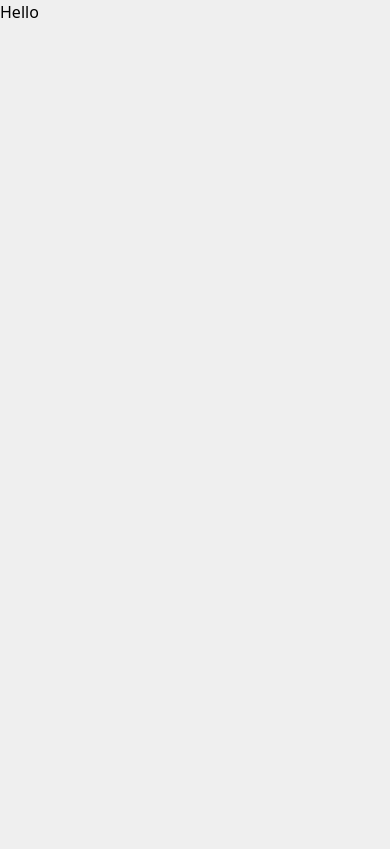
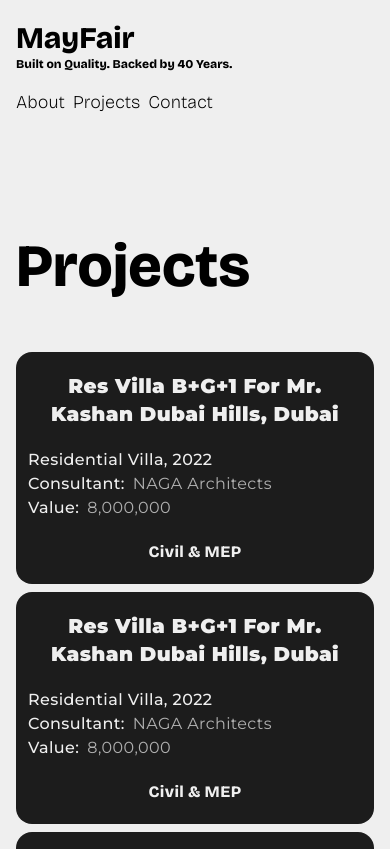
Before and after one commit to J-Herika/mayfair-company, a SvelteKit app: page /projects/1 in a window 390 px wide. Shown: the top 849 px of the page. Built offline with nearby package versions, Linux system fonts and the light colour scheme.

Commit message:
make project page responsive

```diff
--- a/src/routes/project.svelte
+++ b/src/routes/project.svelte
@@ -12,11 +12,12 @@
 		<div class="flex h-full max-w-xl flex-col items-center justify-evenly text-center">
 			<p>{props.project.header}</p>
 			<p class="mt-4 text-sm font-light md:text-xl">{props.project.content}</p>
-			<button
+			<a
+				href={props.link}
 				class="border-primary text-primary hover:bg-primary active:bg-primary active:text-background hover:text-background mt-10 w-1/2 border-4 px-6 py-2 text-base transition-all duration-300 ease-linear hover:cursor-pointer sm:mt-12 sm:px-6 sm:py-5 sm:text-lg"
 			>
-				<a href={props.link}>Projects</a>
-			</button>
+				<button>Projects</button>
+			</a>
 		</div>
 	{:else}
 		<p class="text-center">{props.project.header}</p>
--- a/src/routes/projects/[id]/+page.svelte
+++ b/src/routes/projects/[id]/+page.svelte
@@ -1,5 +1,42 @@
 <script lang="ts">
-	let props = $props();
+	import { page } from '$app/state';
+	import Footer from '$lib/footer.svelte';
+	import Header from '$lib/header.svelte';
+	import gsap from 'gsap';
+	import ProjectBlock from './projectBlock.svelte';
+
+	const id = page.params.id;
+
+	let main: gsap.TweenTarget;
+
+	// $effect(() => {
+	// 	gsap.from(main, {
+	// 		opacity: 0.5,
+	// 		y: 200,
+	// 		duration: 1,
+	// 		ease: 'power1.out'
+	// 	});
+	// });
 </script>
 
-<h1>Hello</h1>
+<Header />
+<!-- bind:this={main} -->
+<div class="mx-auto max-w-4xl px-4">
+	<h1
+		class="font-grotesque mt-30 mb-14 text-6xl font-black md:mt-40 md:mb-20 md:text-7xl lg:text-8xl"
+	>
+		Projects
+	</h1>
+</div>
+
+<main class="font-grotesque mx-auto flex w-full max-w-7xl flex-col px-4">
+	<section
+		class="flex flex-wrap items-center gap-2 tracking-wide md:justify-normal md:gap-2 lg:gap-6"
+	>
+		<ProjectBlock />
+		<ProjectBlock />
+		<ProjectBlock />
+		<ProjectBlock />
+	</section>
+</main>
+<Footer />
--- /dev/null
+++ b/src/routes/projects/[id]/projectBlock.svelte
@@ -0,0 +1,25 @@
+<script lang="ts">
+	let prop = $props();
+</script>
+
+<div
+	class=" font-montserrat text-background text-md flex flex-col gap-5 rounded-2xl bg-[#1C1C1C] px-3 py-5 font-normal lg:p-5"
+>
+	<h3
+		class=" max-w-[25ch] text-center text-xl font-black sm:max-w-[19ch] md:max-w-[20ch] lg:text-2xl"
+	>
+		Res Villa B+G+1 For Mr. Kashan Dubai Hills, Dubai
+	</h3>
+	<div>
+		<p class=" font-medium">Residential Villa, 2022</p>
+		<div class="flex gap-2">
+			<p class="font-medium">Consultant:</p>
+			<p class="opacity-70">NAGA Architects</p>
+		</div>
+		<div class="flex gap-2">
+			<p class="font-medium">Value:</p>
+			<p class="opacity-70">8,000,000</p>
+		</div>
+	</div>
+	<h4 class="font-grotesque place-self-center font-black">Civil & MEP</h4>
+</div>
```
